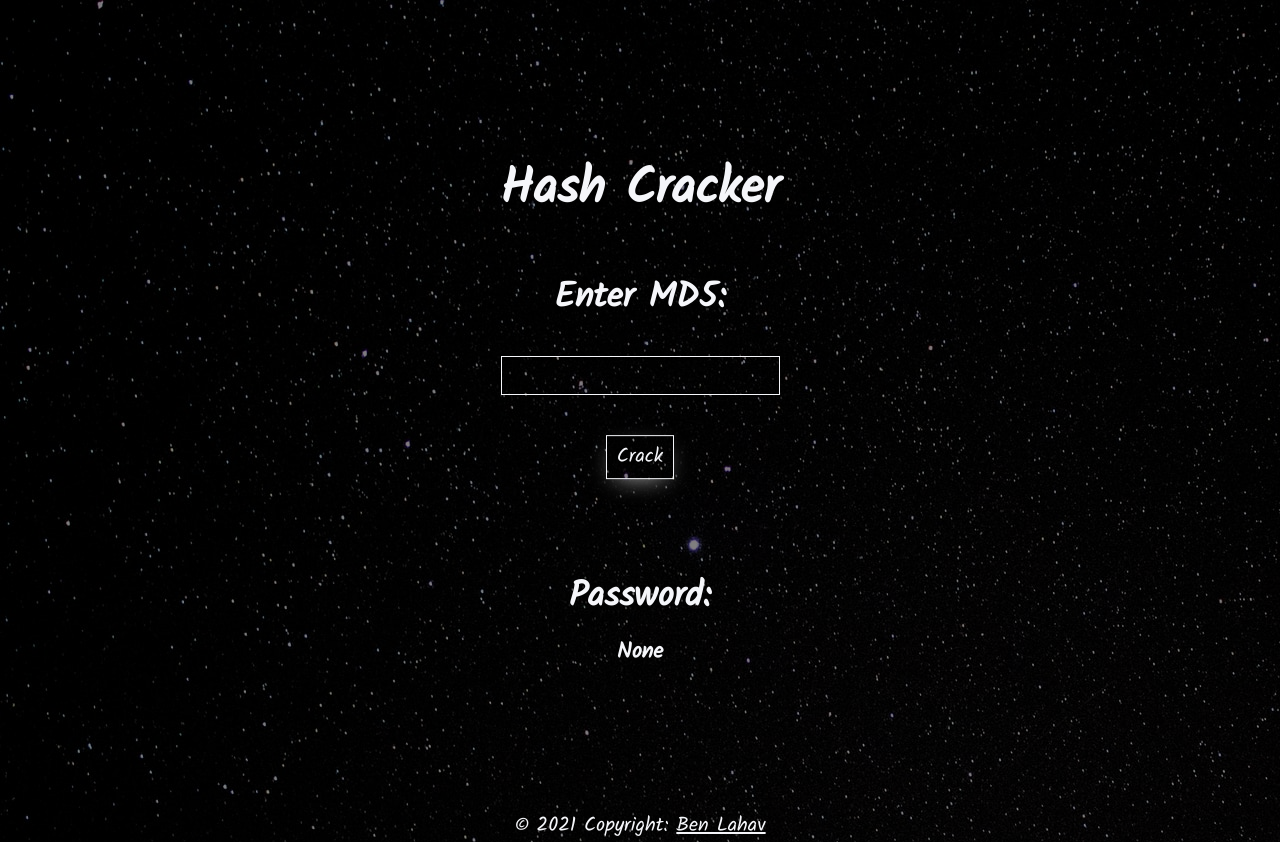
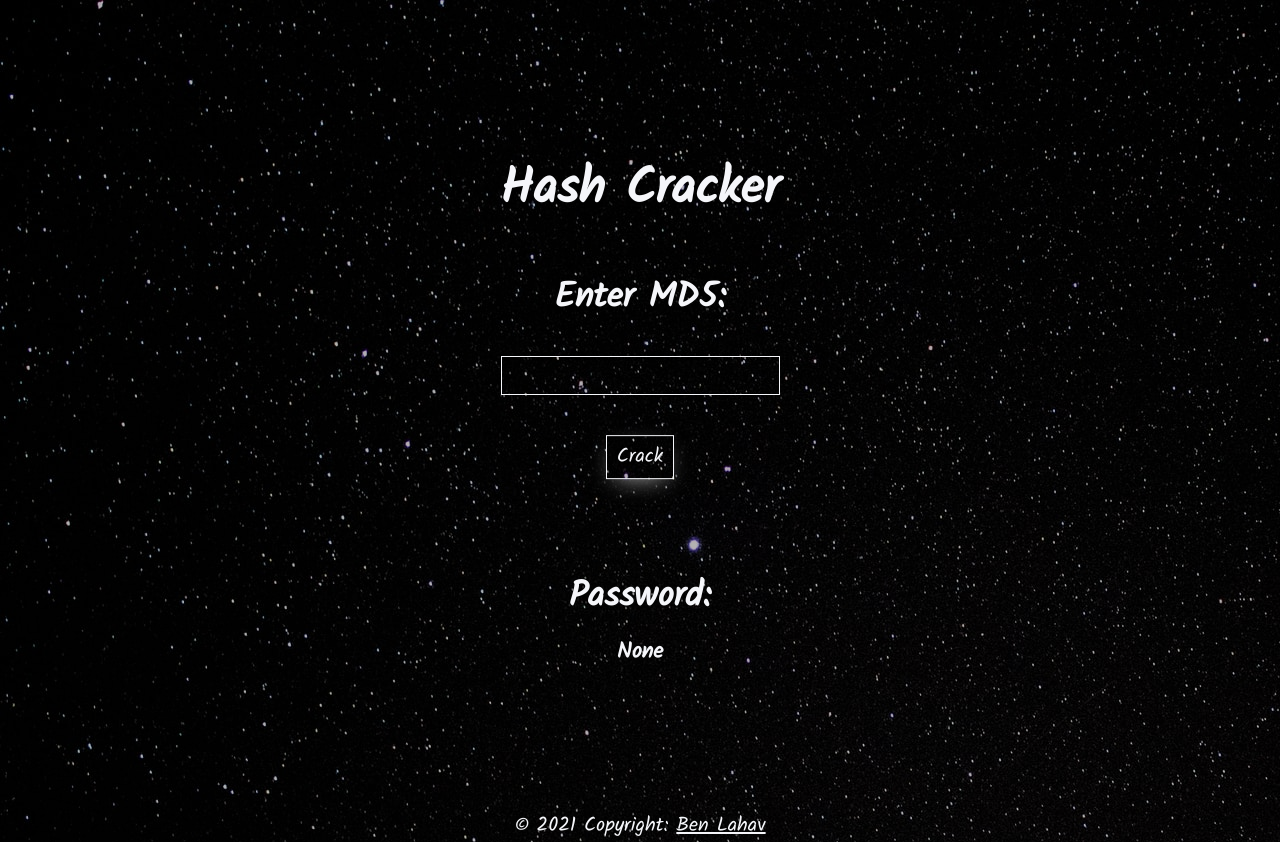
Before and after one commit to putskan/HashCracker, a Flask app: page / in a window 1280 px wide. Run offline with Flask 2, Linux system fonts and the light colour scheme.

Commit message:
Minor opacity change

```diff
--- a/public/static/css/stylesheet.css
+++ b/public/static/css/stylesheet.css
@@ -39,7 +39,7 @@ body {
 	right: 0;
 	left: 0;
 	bottom: 0;
-	opacity: 0.5;
+	opacity: 0.3;
 	background-color: black;
 	z-index: -1
 }
```
